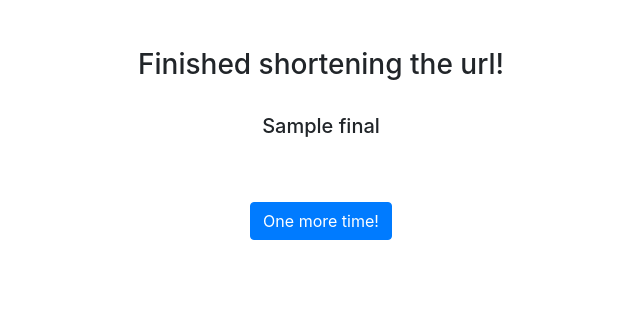
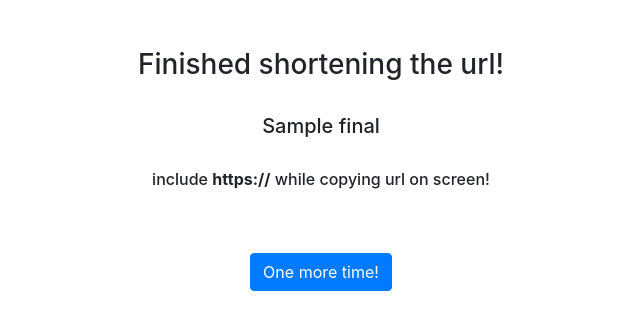
Before and after one commit to Doubtingeye352/smolurlz-project, a Django app: template shortner/templates/finished.html in a window 1280 px wide. Shown: the top 330 px of the page, without its empty margins (319-959 px from the left). Run offline with Django 3.2, Linux system fonts and the light colour scheme; the template is opened without the code that fills it: most values are stand-ins (such as "Sample title", 1, 10 or a date in 2020); some libraries are stand-ins or nearby versions.

Commit message:
added procfile and requiremnets

```diff
--- a/shortner/templates/finished.html
+++ b/shortner/templates/finished.html
@@ -19,6 +19,8 @@
         {% csrf_token %}
         <div class="form-group">
           <center><h5>{{ final }}</h5></center>
+          <br>
+          <center><h6>include <b>https://</b> while copying url on screen!</h6></center>
         </div>
         <br>
         <br>
```
